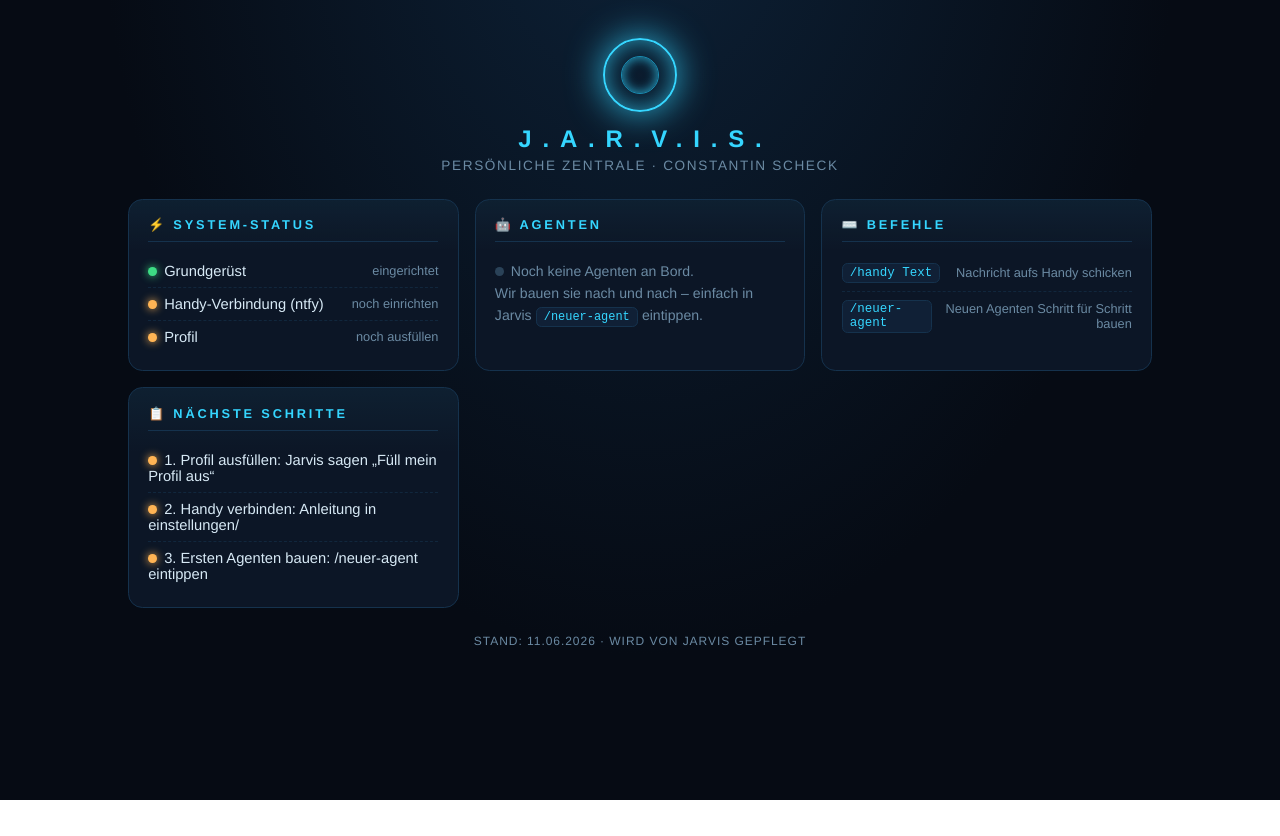
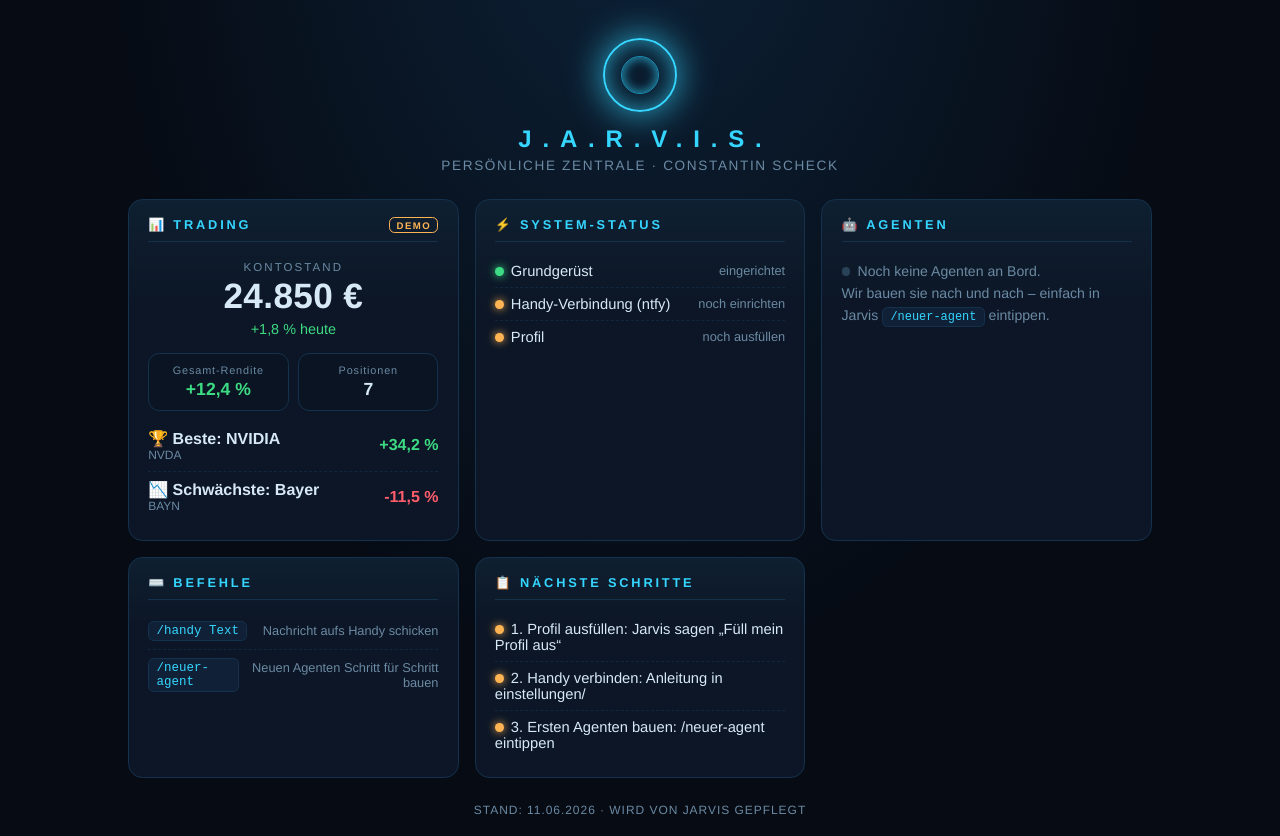
Before and after one commit to constscheck/jarvis--Zentrale, a plain HTML site: page index.html in a window 1280 px wide. Before the commit the page ends 800 px from the top, so only its background shows below. Drawn offline with Linux system fonts and the light colour scheme.

Commit message:
Zentrale aktualisiert: 13.06.2026 13:42

```diff
--- a/index.html
+++ b/index.html
@@ -62,6 +62,27 @@
   .agent-name { font-weight: 600; }
   .agent-desc { color: var(--dim); font-size: .8rem; margin-top: .15rem; }
   .status-chips { display: contents; }
+
+  /* ---- Trading-Panel ---- */
+  .demo-badge { float: right; font-size: .6rem; letter-spacing: .15em; color: var(--warn);
+    border: 1px solid var(--warn); border-radius: .35rem; padding: .1rem .4rem; }
+  .konto { text-align: center; padding: .4rem 0 1rem; }
+  .konto .label { color: var(--dim); font-size: .72rem; letter-spacing: .18em; text-transform: uppercase; }
+  .konto .wert { font-size: 2.2rem; font-weight: 700; color: var(--text); margin-top: .2rem; letter-spacing: .01em; }
+  .konto .heute { font-size: .9rem; margin-top: .3rem; }
+  .gruen { color: var(--ok); }
+  .rot { color: #ff5d6c; }
+  .kennzahlen { display: flex; gap: .6rem; margin-bottom: .6rem; }
+  .kennzahlen .box { flex: 1; background: #0a1422; border: 1px solid var(--line);
+    border-radius: .7rem; padding: .6rem .7rem; text-align: center; }
+  .kennzahlen .box .k-label { color: var(--dim); font-size: .68rem; letter-spacing: .08em; }
+  .kennzahlen .box .k-wert { font-size: 1.1rem; font-weight: 700; margin-top: .2rem; }
+  .pos { display: flex; justify-content: space-between; align-items: center; padding: .55rem 0;
+    border-bottom: 1px dashed rgba(21,50,77,.6); }
+  .pos:last-child { border-bottom: none; }
+  .pos .name { font-weight: 600; }
+  .pos .sub { color: var(--dim); font-size: .75rem; }
+  .pos .pct { font-weight: 700; font-size: 1rem; white-space: nowrap; }
   footer { text-align: center; color: var(--dim); font-size: .75rem; margin-top: 1.6rem; letter-spacing: .08em; }
 
   /* ============ HANDY-ANSICHT (eigenes, kompaktes App-Layout) ============ */
@@ -112,6 +133,20 @@
 
 <div class="raster">
   <section class="panel">
+    <h2>📊 Trading <span class="demo-badge">DEMO</span></h2>
+    <div class="konto">
+      <div class="label">Kontostand</div>
+      <div class="wert" id="kontostand"></div>
+      <div class="heute" id="kontoHeute"></div>
+    </div>
+    <div class="kennzahlen">
+      <div class="box"><div class="k-label">Gesamt-Rendite</div><div class="k-wert" id="rendite"></div></div>
+      <div class="box"><div class="k-label">Positionen</div><div class="k-wert" id="anzahl"></div></div>
+    </div>
+    <div id="posListe"></div>
+  </section>
+
+  <section class="panel">
     <h2>⚡ System-Status</h2>
     <div id="statusListe" class="status-chips"></div>
   </section>
@@ -144,6 +179,17 @@
    ============================================================ */
 const DATEN = {
   stand: "11.06.2026",
+  // ⚠️ DEMO-Zahlen. Echte Finanzdaten kommen später in die passwortgeschützte Version,
+  //    NIEMALS hier in die öffentliche Online-Seite.
+  trading: {
+    demo: true,
+    kontostand: 24850,           // Euro
+    heuteProzent: 1.8,           // Veränderung heute in %
+    renditeProzent: 12.4,        // Gesamt-Rendite seit Start in %
+    anzahlPositionen: 7,
+    beste:    { name: "NVIDIA",  sub: "NVDA",    pct: 34.2 },
+    schlechteste: { name: "Bayer", sub: "BAYN", pct: -11.5 }
+  },
   status: [
     { name: "Grundgerüst", zustand: "ok",   info: "eingerichtet" },
     { name: "Handy-Verbindung (ntfy)", zustand: "warn", info: "noch einrichten" },
@@ -166,6 +212,20 @@ const DATEN = {
 const el = id => document.getElementById(id);
 el("stand").textContent = DATEN.stand;
 
+// ---- Trading ----
+const t = DATEN.trading;
+const eur = n => n.toLocaleString("de-DE", { style: "currency", currency: "EUR", maximumFractionDigits: 0 });
+const proz = n => (n >= 0 ? "+" : "") + n.toLocaleString("de-DE", { minimumFractionDigits: 1, maximumFractionDigits: 1 }) + " %";
+const farbe = n => n >= 0 ? "gruen" : "rot";
+el("kontostand").textContent = eur(t.kontostand);
+el("kontoHeute").innerHTML = `<span class="${farbe(t.heuteProzent)}">${proz(t.heuteProzent)} heute</span>`;
+el("rendite").innerHTML = `<span class="${farbe(t.renditeProzent)}">${proz(t.renditeProzent)}</span>`;
+el("anzahl").textContent = t.anzahlPositionen;
+const posZeile = (titel, p) =>
+  `<div class="pos"><div><div class="name">${titel}: ${p.name}</div><div class="sub">${p.sub}</div></div>` +
+  `<div class="pct ${farbe(p.pct)}">${proz(p.pct)}</div></div>`;
+el("posListe").innerHTML = posZeile("🏆 Beste", t.beste) + posZeile("📉 Schwächste", t.schlechteste);
+
 el("statusListe").innerHTML = DATEN.status.map(s =>
   `<div class="zeile"><span><span class="punkt ${s.zustand}"></span>${s.name}</span><span class="l">${s.info}</span></div>`
 ).join("");
```
